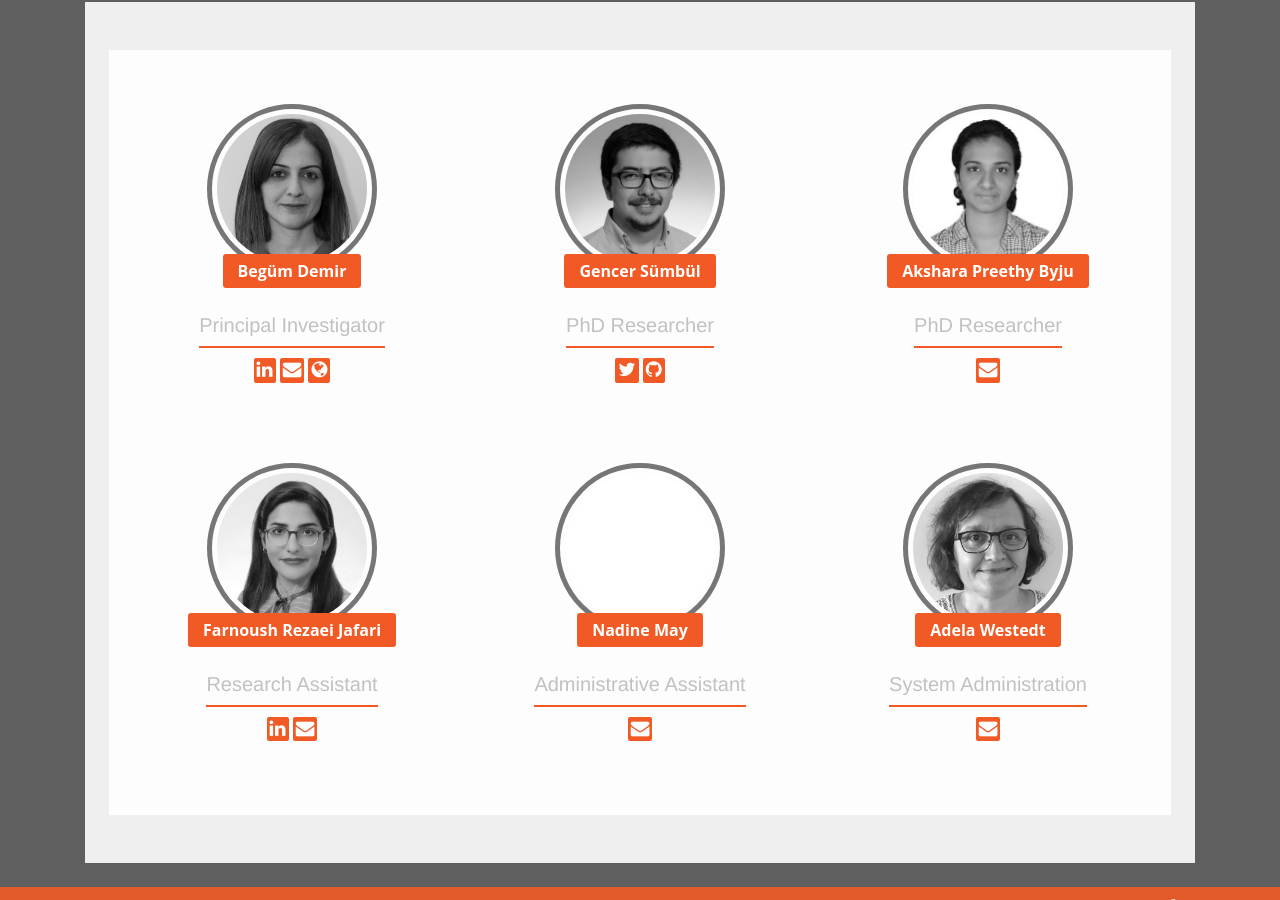
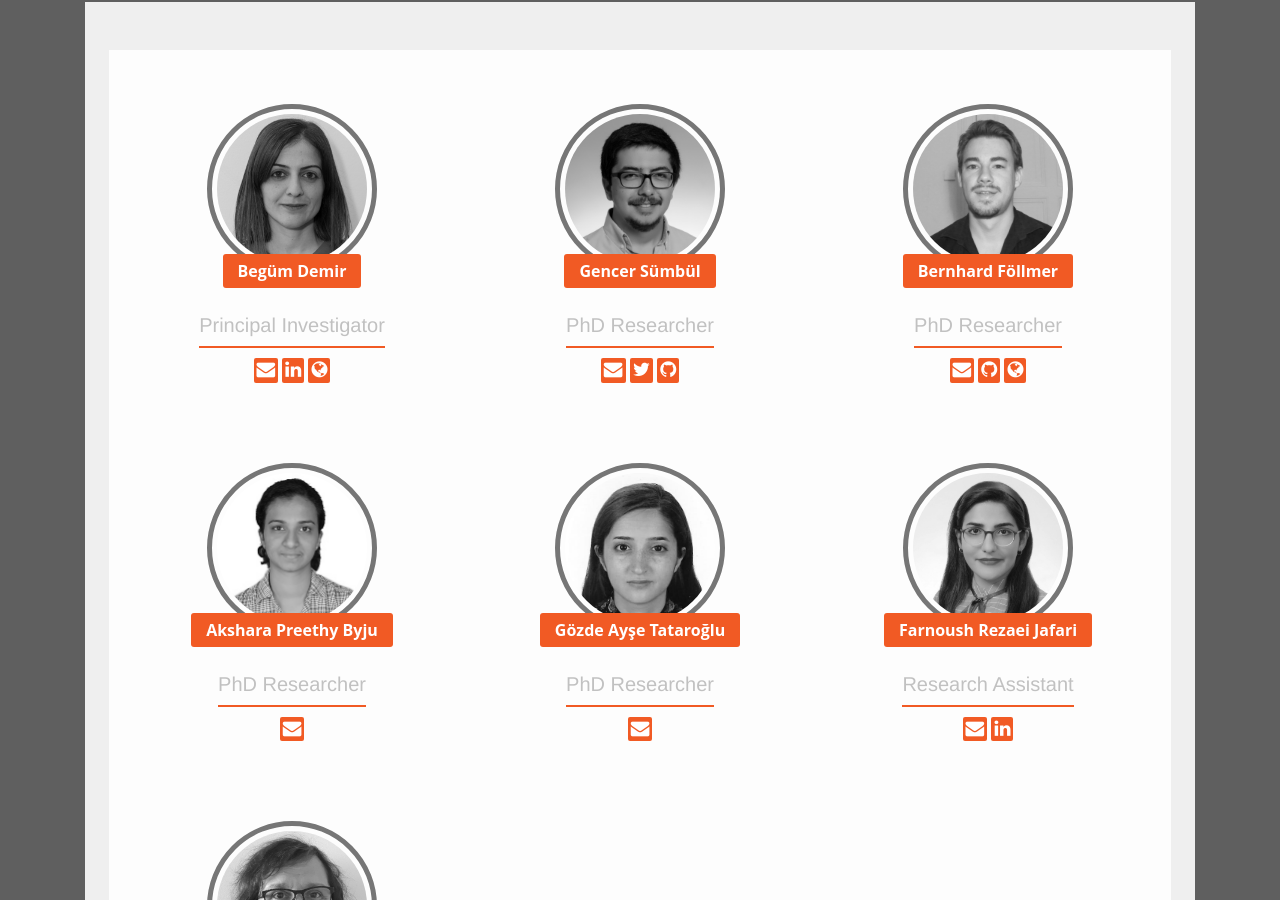
Before and after one commit to rsim-tu-berlin/bigearth.eu, a Jekyll site: the page built from team.md, in a window 1280 px wide and 900 px high, scrolled down 258 px. Built offline with Jekyll 4.4.1, drawn with Linux system fonts in a browser that asks for light colours; nearby versions of some CDN libraries.

Commit message:
update on team

```diff
--- a/team.md
+++ b/team.md
@@ -27,11 +27,11 @@ guid: http://www.bigearth.eu/team
 						<p></p>
 					</div> -->
 					<div class="col-md-12 section4">
+						<a href="mailto:demir@tu-berlin.de" target="_blank">
+							<i class="fa fa-envelope" aria-hidden="true"></i>
+						</a>
 						<a href="https://www.linkedin.com/in/beg%C3%BCm-demir-89626690/" target="_blank">
 							<i class="fa fa-linkedin" aria-hidden="true"></i>
-						</a>
-						<a href="mailto:demir@tu-berlin.de" target="_blank">
-							<i class="fa fa-envelope" aria-hidden="true"></i>
 						</a>
 						<a href="http://www.begumdemir.com" target="_blank">
 							<i class="fa fa-globe" aria-hidden="true"></i>
@@ -53,11 +53,40 @@ guid: http://www.bigearth.eu/team
 						<p></p>
 					</div> -->
 					<div class="col-md-12 section4">
+						<a href="mailto:gencer.suembuel@tu-berlin.de">
+							<i class="fa fa-envelope" aria-hidden="true"></i>
+						</a>
 						<a href="http://twitter.com/gencersumbul" target="_blank">
 							<i class="fa fa-twitter" aria-hidden="true"></i>
 						</a>
 						<a href="https://github.com/gencersumbul" target="_blank">
 							<i class="fa fa-github" aria-hidden="true"></i>
+						</a>
+					</div>
+				</div>
+			</div>
+			<!-- -->
+			<div class="col-md-4 col-sm-4 col-xs-12">
+				<div class="row section-danger ourTeam-box text-center">
+					<div class="col-md-12 section1">
+						<img src="assets/team/bernhard_foellmer.png">
+					</div>
+					<div class="col-md-12 section2">
+						<p>Bernhard Föllmer</p><br>
+						<h1>PhD Researcher</h1><br>
+					</div>
+					<!-- <div class="col-md-12 section3">
+						<p></p>
+					</div> -->
+					<div class="col-md-12 section4">
+						<a href="mailto:bernhard.foellmer@tu-berlin.de">
+							<i class="fa fa-envelope" aria-hidden="true"></i>
+						</a>
+						<a href="https://github.com/Berni1557" target="_blank">
+							<i class="fa fa-github" aria-hidden="true"></i>
+						</a>
+						<a href="http://www.bernifoellmer.com" target="_blank">
+							<i class="fa fa-globe" aria-hidden="true"></i>
 						</a>
 					</div>
 				</div>
@@ -86,6 +115,26 @@ guid: http://www.bigearth.eu/team
 			<div class="col-md-4 col-sm-4 col-xs-12">
 				<div class="row section-danger ourTeam-box text-center">
 					<div class="col-md-12 section1">
+						<img src="assets/team/gozde_ayse_tataroglu.jpg">
+					</div>
+					<div class="col-md-12 section2">
+						<p>Gözde Ayşe Tataroğlu</p><br>
+						<h1>PhD Researcher</h1><br>
+					</div>
+					<!-- <div class="col-md-12 section3">
+						<p></p>
+					</div> -->
+					<div class="col-md-12 section4">
+						<a href="mailto:g.tataroglu@campus.tu-berlin.de">
+							<i class="fa fa-envelope" aria-hidden="true"></i>
+						</a>
+					</div>
+				</div>
+			</div>
+			<!-- -->
+			<div class="col-md-4 col-sm-4 col-xs-12">
+				<div class="row section-danger ourTeam-box text-center">
+					<div class="col-md-12 section1">
 						<img src="assets/team/farnoush_rezaei_jafari.jpg">
 					</div>
 					<div class="col-md-12 section2">
@@ -96,31 +145,11 @@ guid: http://www.bigearth.eu/team
 						<p></p>
 					</div> -->
 					<div class="col-md-12 section4">
-						<a href="https://www.linkedin.com/in/farnoush-rezaei-jafari-19b21aa1/" target="_blank">
-							<i class="fa fa-linkedin" aria-hidden="true"></i>
-						</a>
 						<a href="mailto:rezaeijafari@campus.tu-berlin.de" target="_blank">
 							<i class="fa fa-envelope" aria-hidden="true"></i>
 						</a>
-					</div>
-				</div>
-			</div>
-			<!-- -->
-			<div class="col-md-4 col-sm-4 col-xs-12">
-				<div class="row section-danger ourTeam-box text-center">
-					<div class="col-md-12 section1">
-						<img src="assets/team/anon_user.jpg">
-					</div>
-					<div class="col-md-12 section2">
-						<p>Nadine May</p><br>
-						<h1>Administrative Assistant</h1><br>
-					</div>
-					<!-- <div class="col-md-12 section3">
-						<p></p>
-					</div> -->
-					<div class="col-md-12 section4">
-						<a href="mailto:nadine.i.pissors@campus.tu-berlin.de">
-							<i class="fa fa-envelope" aria-hidden="true"></i>
+						<a href="https://www.linkedin.com/in/farnoush-rezaei-jafari-19b21aa1/" target="_blank">
+							<i class="fa fa-linkedin" aria-hidden="true"></i>
 						</a>
 					</div>
 				</div>
```
Also changed, not shown: assets/team/bernhard_foellmer.png (added), assets/team/gozde_ayse_tataroglu.jpg (added).
